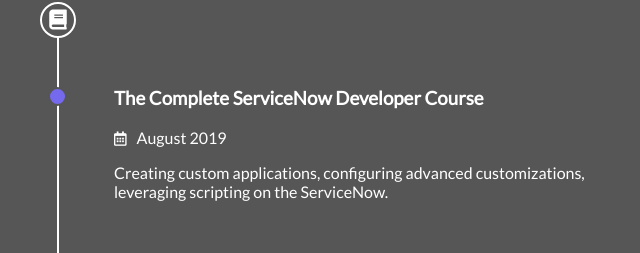
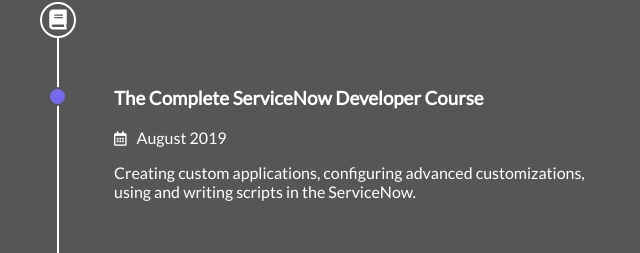
Before and after one commit to BChlebda/BChlebda.github.io, a plain HTML site: page index.html in a window 1280 px wide. Shown: the part 4479-4732 px from the top of the page, 640-1280 px from the left. Drawn offline with nearby package versions, Linux system fonts and the light colour scheme.

Commit message:
Update index.html

```diff
--- a/index.html
+++ b/index.html
@@ -340,7 +340,7 @@
                 <h3 class="cv-h3-right">The Complete ServiceNow Developer Course</h3>
                 <p class="date">August 2019</p>
                 <p>
-                    Creating custom applications, configuring advanced customizations, leveraging scripting on the ServiceNow.
+                    Creating custom applications, configuring advanced customizations, using and writing scripts in the ServiceNow.
                 </p>
             </article>
 
```
